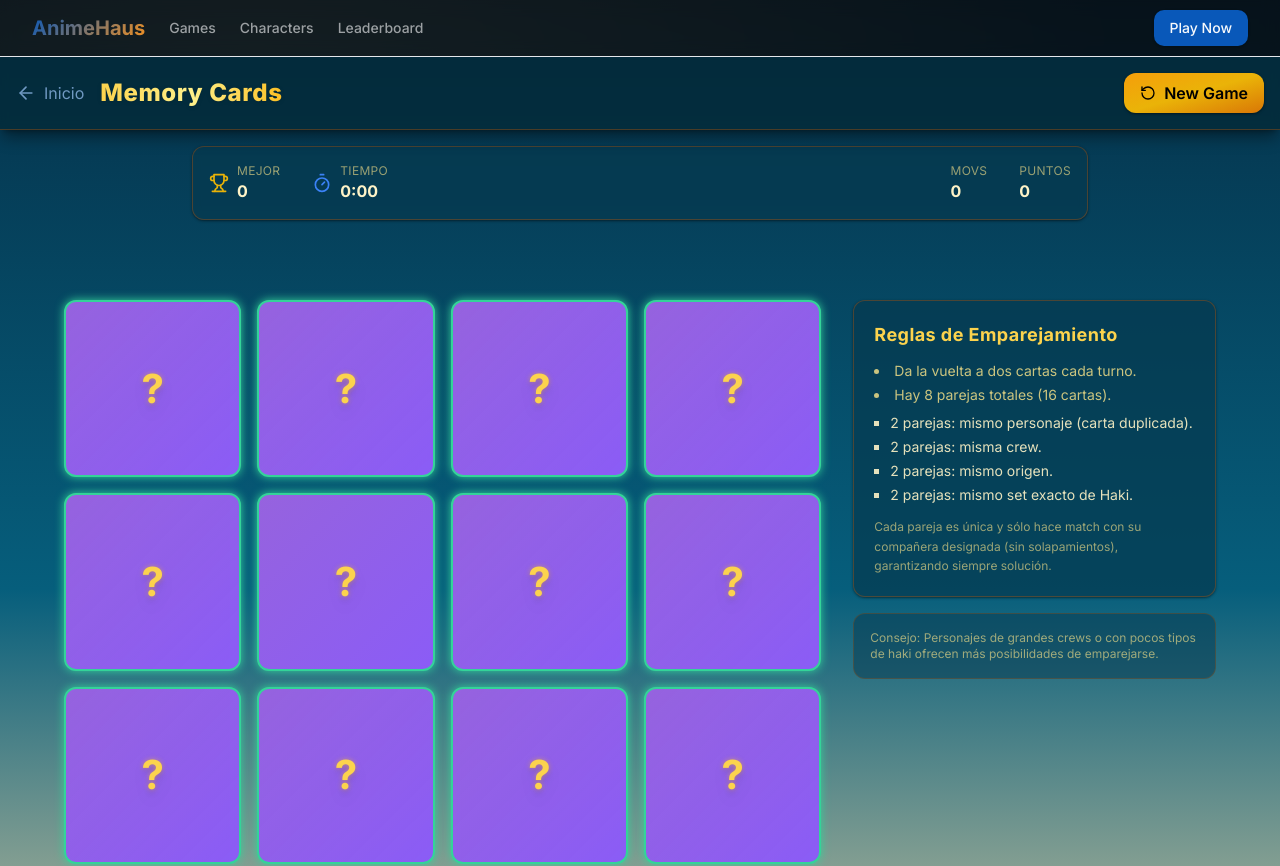
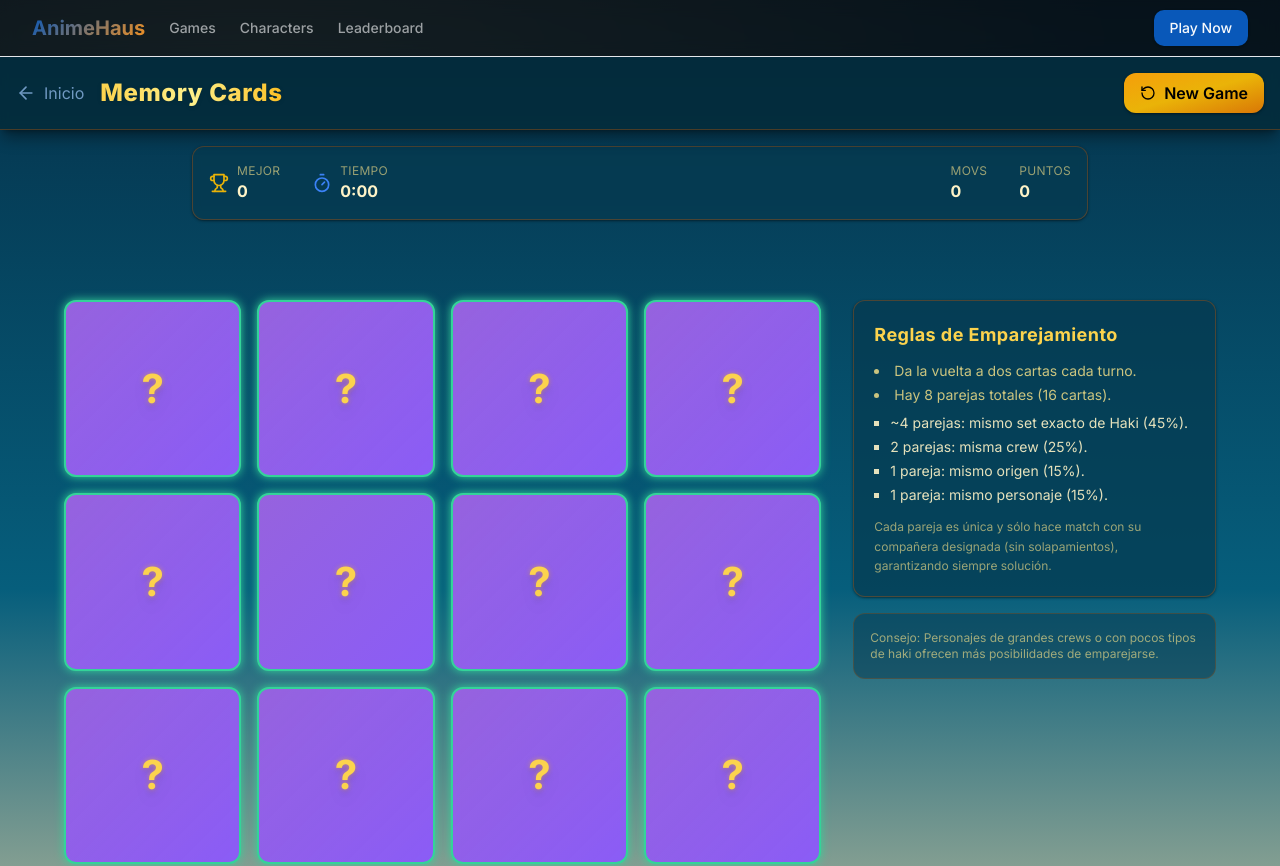
Before and after one commit to AlvaroSM19/animehausv2, a Next.js app: page /games/grid in a window 1280 px wide. Shown: the top 866 px of the page. Built offline with nearby package versions, Linux system fonts and the light colour scheme.

Commit message:
feat(memory-cards): nueva distribución 45% haki, 25% crew, 15% origen, 15% idénticas

```diff
--- a/src/app/games/grid/page.tsx
+++ b/src/app/games/grid/page.tsx
@@ -34,16 +34,6 @@ export default function GridGamePage() {
       usedChars.add(a.id); usedChars.add(b.id); tagsUsed.add(tag)
     }
 
-    // 1) Character identical pairs (choose 2 distinct characters and duplicate each)
-    const charsPool = shuffle([...all])
-    let charPairs = 0
-    for (const c of charsPool) {
-      if (charPairs >= 2) break
-      if (usedChars.has(c.id)) continue
-      pushPair(c, c, `char:${c.id}`)
-      charPairs++
-    }
-
     // Helper for attribute pairs (crew/origin/haki)
     const buildAttributePairs = (count: number, keyFn: (c: AnimeCharacter)=>string|null, prefix: string) => {
       const groups = new Map<string, AnimeCharacter[]>()
@@ -65,12 +55,23 @@ export default function GridGamePage() {
       }
     }
 
-    // 2) Crew pairs
+    // Distribution: 45% haki (3.6→4), 25% crew (2), 15% origin (1.2→1), 15% identical (1.2→1)
+    // 1) Haki pairs (45% = ~4 pairs)
+    buildAttributePairs(4, c => c.hakiTypes.length ? c.hakiTypes.slice().sort().join('|') : null, 'haki')
+    // 2) Crew pairs (25% = 2 pairs)
     buildAttributePairs(2, c => c.crew, 'crew')
-    // 3) Origin pairs
-    buildAttributePairs(2, c => c.origin, 'origin')
-    // 4) Haki pairs (exact same set, ignore empty)
-    buildAttributePairs(2, c => c.hakiTypes.length ? c.hakiTypes.slice().sort().join('|') : null, 'haki')
+    // 3) Origin pairs (15% = ~1 pair)
+    buildAttributePairs(1, c => c.origin, 'origin')
+
+    // 4) Character identical pairs (15% = ~1 pair)
+    const charsPool = shuffle([...all])
+    let charPairs = 0
+    for (const c of charsPool) {
+      if (charPairs >= 1) break
+      if (usedChars.has(c.id)) continue
+      pushPair(c, c, `char:${c.id}`)
+      charPairs++
+    }
 
     // Fallback fill with random duplicate character pairs if not enough
     const fillNeeded = 16 - deck.length
@@ -323,10 +324,10 @@ export default function GridGamePage() {
                 <li>Hay 8 parejas totales (16 cartas).</li>
               </ul>
               <ul className="mt-2 text-sm text-amber-100/90 space-y-1 pl-4 list-[square]">
-                <li>2 parejas: mismo personaje (carta duplicada).</li>
-                <li>2 parejas: misma crew.</li>
-                <li>2 parejas: mismo origen.</li>
-                <li>2 parejas: mismo set exacto de Haki.</li>
+                <li>~4 parejas: mismo set exacto de Haki (45%).</li>
+                <li>2 parejas: misma crew (25%).</li>
+                <li>1 pareja: mismo origen (15%).</li>
+                <li>1 pareja: mismo personaje (15%).</li>
               </ul>
               <p className="text-xs text-amber-200/60 mt-3 leading-relaxed">Cada pareja es única y sólo hace match con su compañera designada (sin solapamientos), garantizando siempre solución.</p>
             </div>
```
